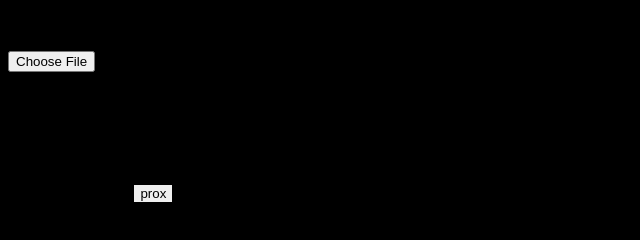
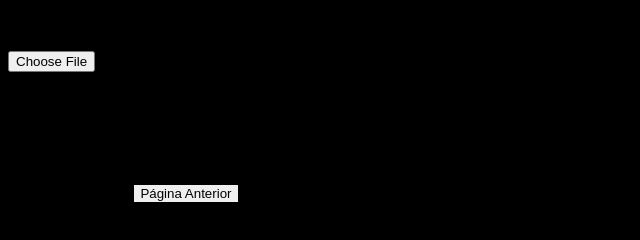
Before and after one commit to Nikitenk0/Ut, a plain HTML site: page utenv.html in a window 1280 px wide. Shown: the whole page, without its empty margins (0-640 px from the left). Drawn offline with Linux system fonts and the light colour scheme.

Commit message:
Update utenv.html

```diff
--- a/utenv.html
+++ b/utenv.html
@@ -17,10 +17,9 @@
 <p>
 </p>
 </pre>
-<form method="get" action="./index.html"><button type="submit">prox</button>
+
+
+<form method="get" action="./ut.html"><button type="submit">Página Anterior</button>
 </form>
-<!--
-<button class="button button2" type="submit">Página Anterior</button></form>
--->
 </body>
 </html>
```
